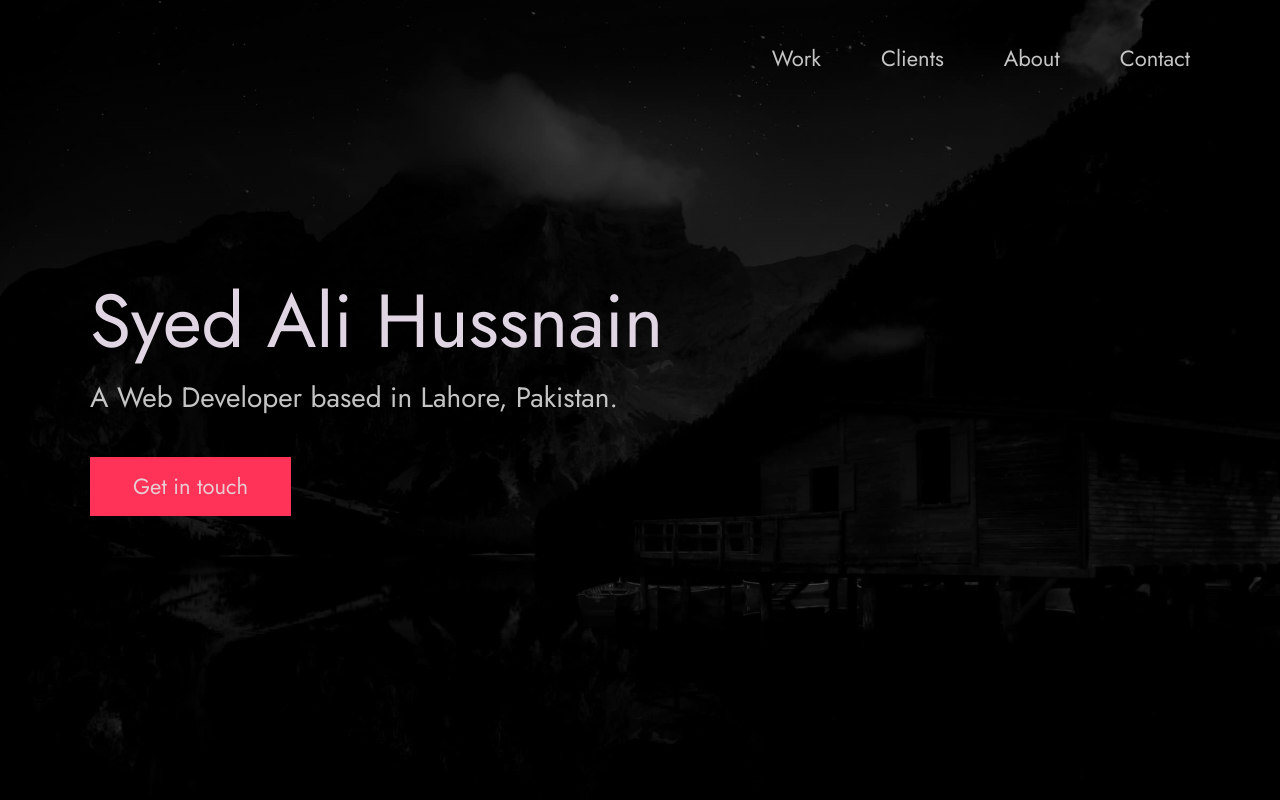
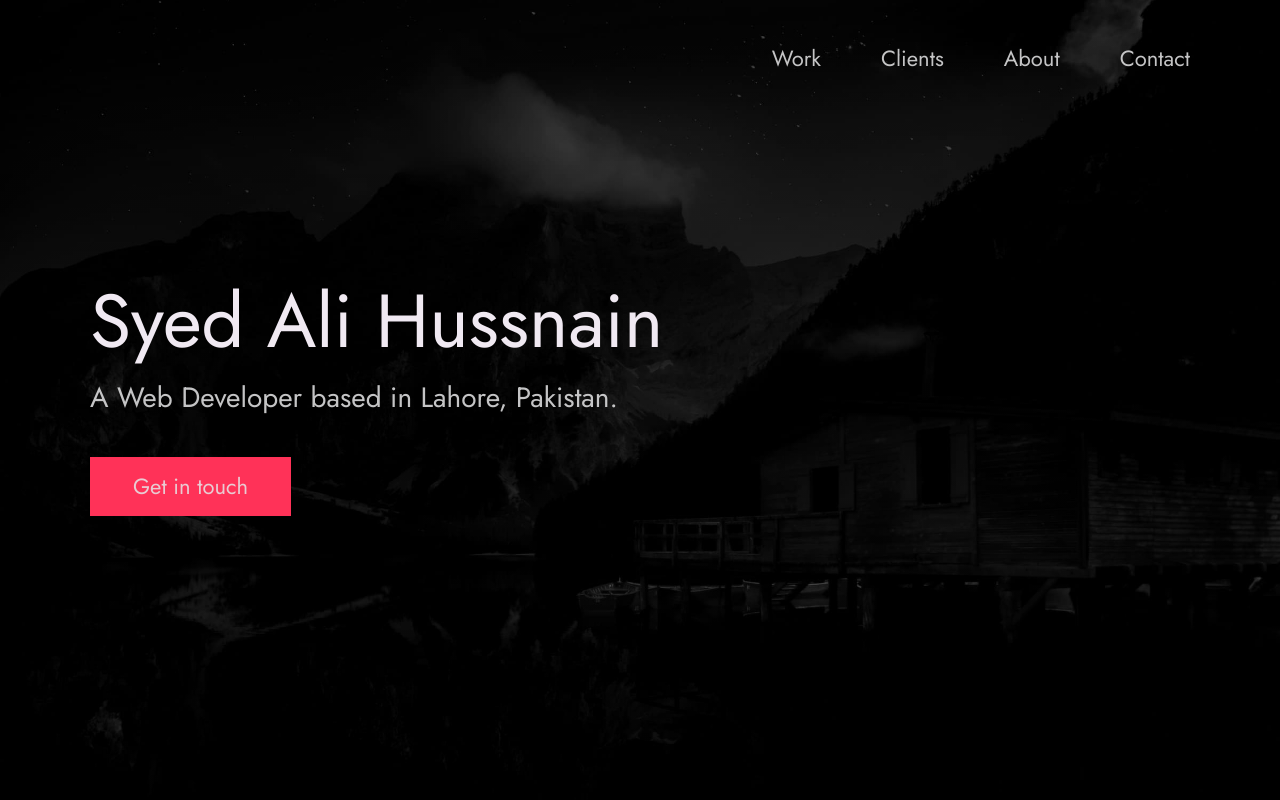
Before and after one commit to nisarhassan12/portfolio-template, a plain HTML site: page index.html in a window 1280 px wide. Shown: the top 800 px of the page. Drawn offline with Linux system fonts and the light colour scheme.

Commit message:
update the white color to be a bit less saturated.

```diff
--- a/index.css
+++ b/index.css
@@ -36,7 +36,7 @@
 
     --black: #000;
     --pink: #ff3258;
-    --white: #f6eafae8;
+    --white: #f0e9f2;
     --white-1: #e5e5e6da;
 
 
```
